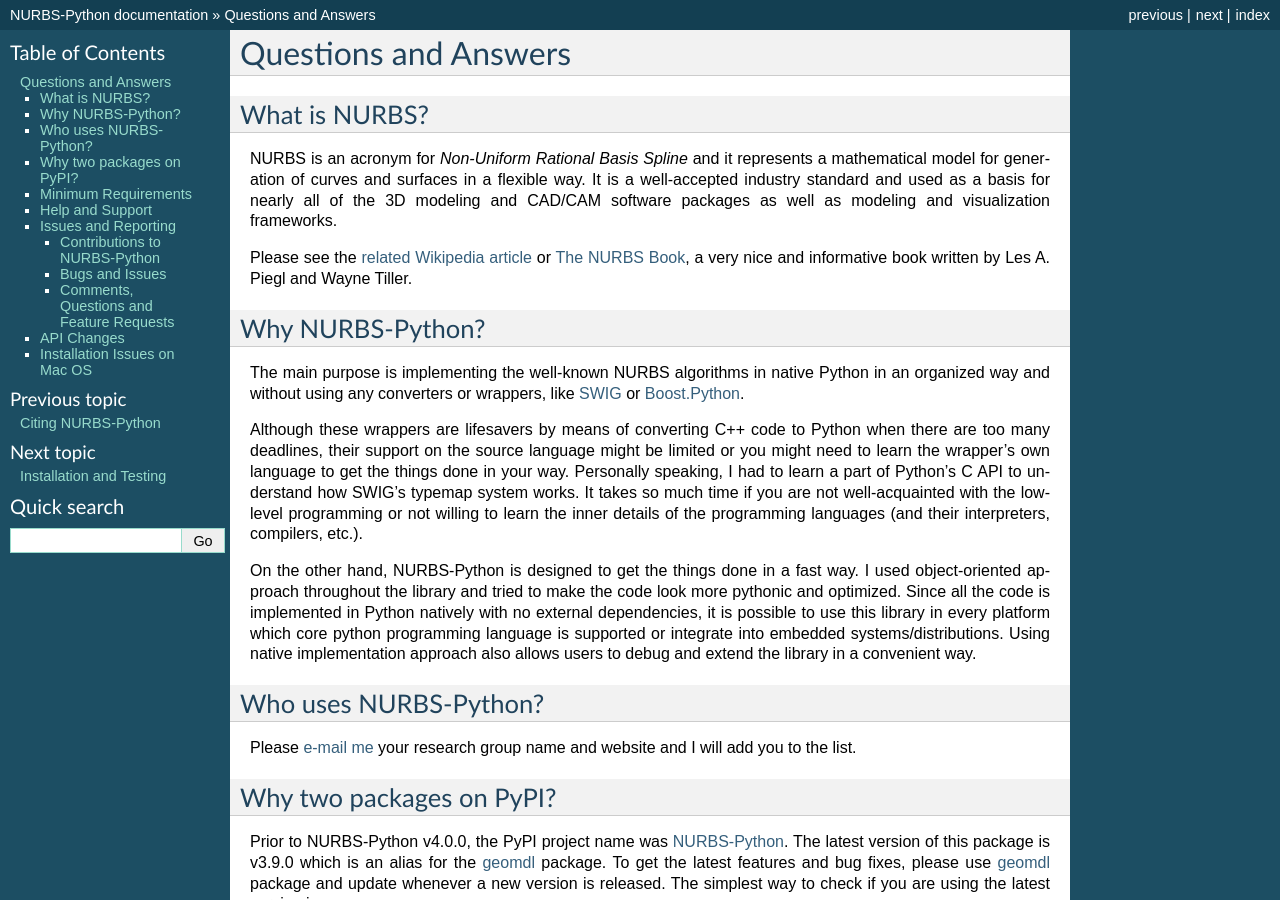
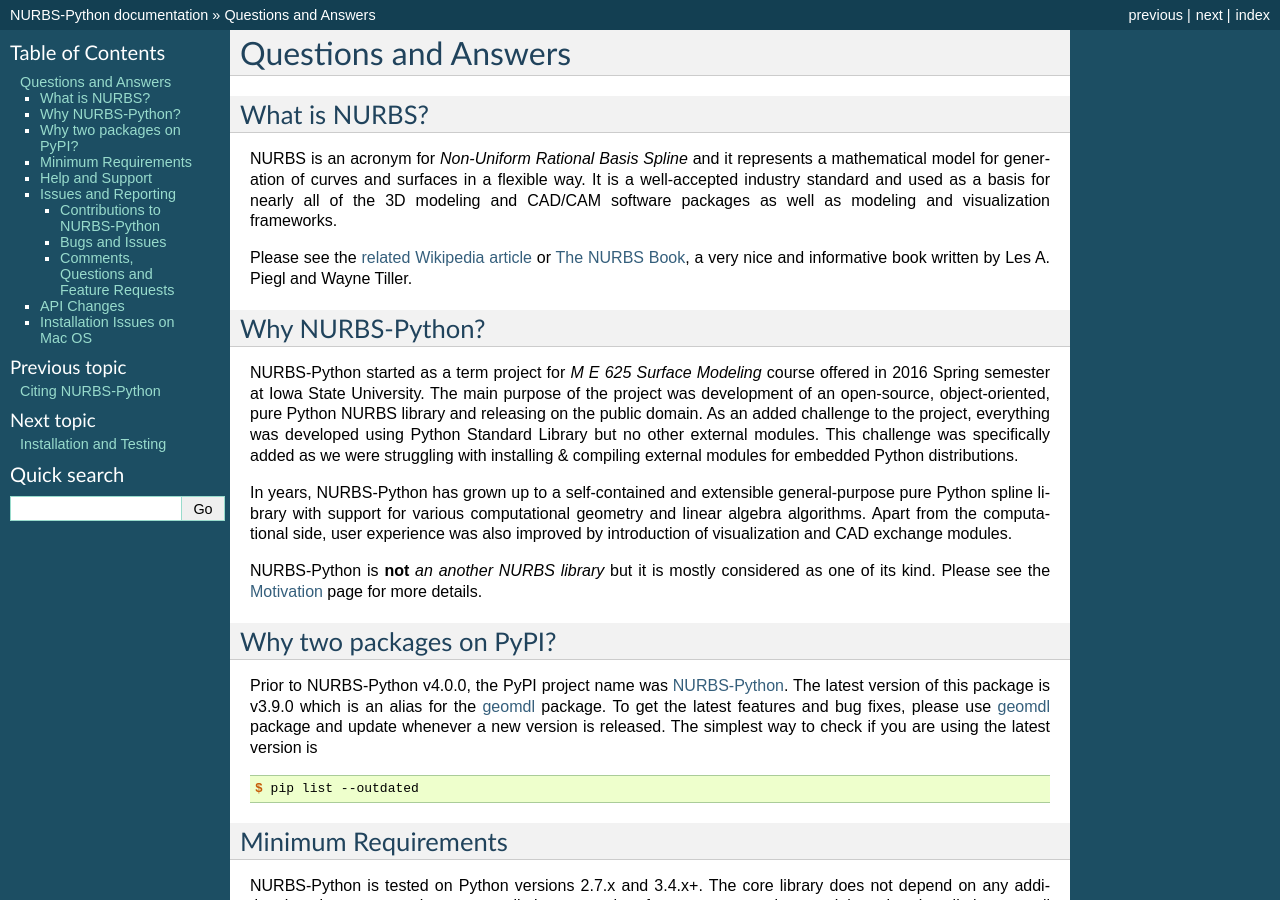
Before and after one commit to orbingol/NURBS-Python, a Sphinx documentation site: the page built from docs/q_a.rst, in a window 1280 px wide and 900 px high. Built offline with Sphinx 7.4.7, drawn with Linux system fonts in a browser that asks for light colours; formulas are drawn with MathJax 3.

Commit message:
[skip ci] minor documentation updates

```diff
--- a/docs/index.rst
+++ b/docs/index.rst
@@ -13,7 +13,7 @@
 
 Welcome to the **NURBS-Python (geomdl) v5.x** documentation! NURBS-Python is a pure Python, object-oriented B-Spline
 and NURBS library. It is compatible with Python versions 2.7.x, 3.4.x and later. It supports rational and non-rational
-parametric shapes; e.g. curves, surfaces and volumes.
+curves, surfaces and volumes.
 
 NURBS-Python also provides a convenient and easy-to-use data structures for storing parametric shape descriptions.
 These are documented under :ref:`modules`.
--- a/docs/q_a.rst
+++ b/docs/q_a.rst
@@ -15,26 +15,18 @@
 Why NURBS-Python?
 =================
 
-The main purpose is implementing the well-known NURBS algorithms in native Python in an organized way and without using
-any converters or wrappers, like `SWIG <http://www.swig.org/>`_ or `Boost.Python <https://github.com/boostorg/python>`_.
+NURBS-Python started as a term project for *M E 625 Surface Modeling* course offered in 2016 Spring semester at Iowa
+State University. The main purpose of the project was development of an open-source, object-oriented, pure Python NURBS
+library and releasing on the public domain. As an added challenge to the project, everything was developed using
+Python Standard Library but no other external modules. This challenge was specifically added as we were struggling with
+installing & compiling external modules for embedded Python distributions.
 
-Although these wrappers are lifesavers by means of converting C++ code to Python when there are too many deadlines,
-their support on the source language might be limited or you might need to learn the wrapper's own language to get the
-things done in your way. Personally speaking, I had to learn a part of Python's C API to understand how SWIG's typemap
-system works. It takes so much time if you are not well-acquainted with the low-level programming or not willing to
-learn the inner details of the programming languages (and their interpreters, compilers, etc.).
+In years, NURBS-Python has grown up to a self-contained and extensible general-purpose pure Python spline library with
+support for various computational geometry and linear algebra algorithms. Apart from the computational side, user
+experience was also improved by introduction of visualization and CAD exchange modules.
 
-On the other hand, NURBS-Python is designed to get the things done in a fast way. I used object-oriented approach
-throughout the library and tried to make the code look more pythonic and optimized. Since all the code is implemented
-in Python natively with no external dependencies, it is possible to use this library in every platform which core python
-programming language is supported or integrate into embedded systems/distributions. Using native implementation
-approach also allows users to debug and extend the library in a convenient way.
-
-Who uses NURBS-Python?
-======================
-
-Please `e-mail me <https://onurraufbingol.com/#contact>`_ your research group name and website and I will add you to
-the list.
+NURBS-Python is **not** *an another NURBS library* but it is mostly considered as one of its kind. Please see the
+:doc:`Motivation <introduction>` page for more details.
 
 Why two packages on PyPI?
 =========================
```
Also changed, not shown: docs/introduction.rst (+12 -12 lines).
